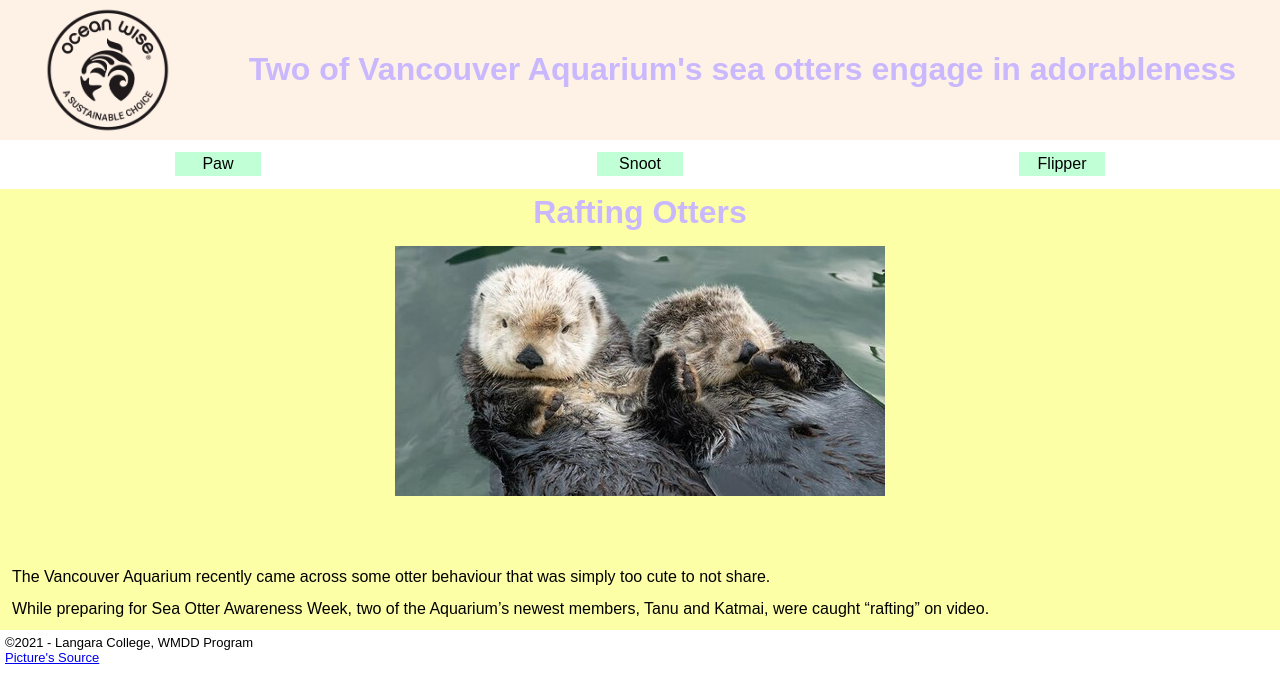
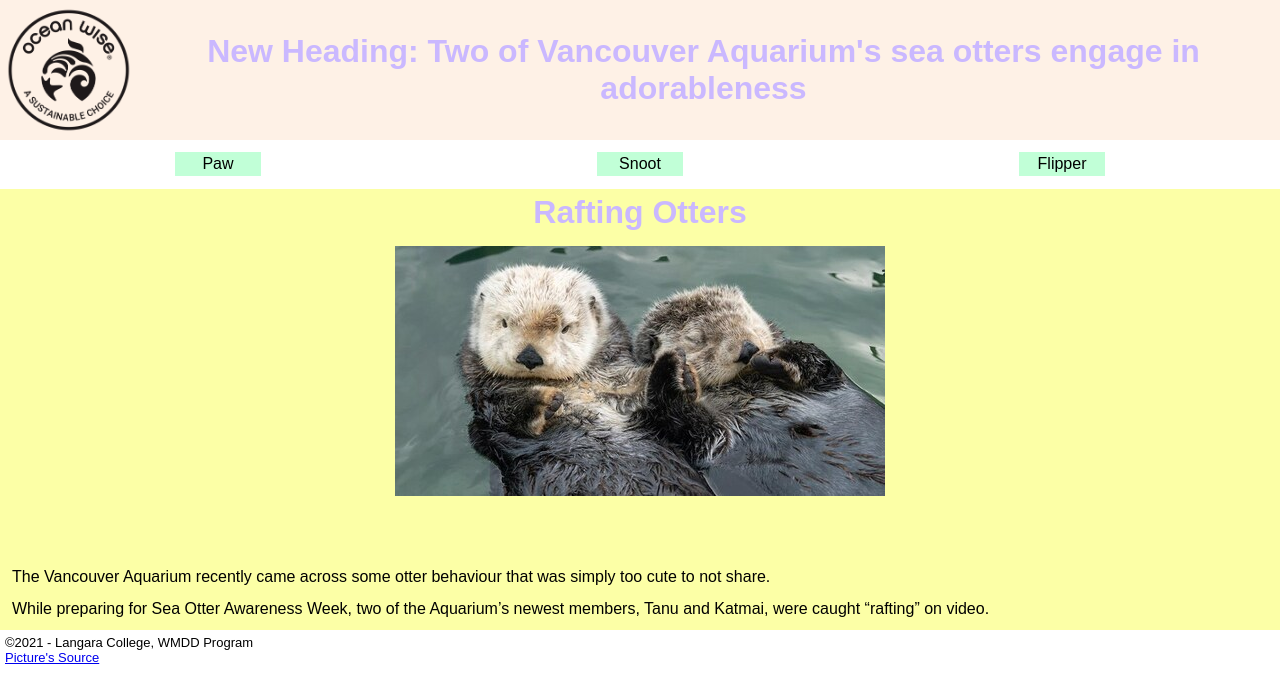
Before and after one commit to Mizzuu/mobilefirst_wireframe, a website: page index.html in a window 1280 px wide. Drawn offline with nearby package versions, Linux system fonts and the light colour scheme.

Commit message:
first commit

```diff
--- a/index.html
+++ b/index.html
@@ -4,8 +4,16 @@
 <head>
     <meta charset="UTF-8">
     <meta name="viewport" content="width=device-width, initial-scale=1.0">
-    <title>Wk5 - Mobile First</title>
+    <title>jquery practice</title>
     <link rel="stylesheet" href="css/styles.css">
+    <script src="https://ajax.googleapis.com/ajax/libs/jquery/3.6.0/jquery.min.js"></script>
+    <script>
+        alert("connected");
+        $(() => {
+            $("header h1").prepend("New Heading: ");
+            alert("loaded");
+        });
+    </script>
 </head>
 
 <body>
```
Also changed, not shown: package.json (added, +23 -0 lines), 2 other files.
